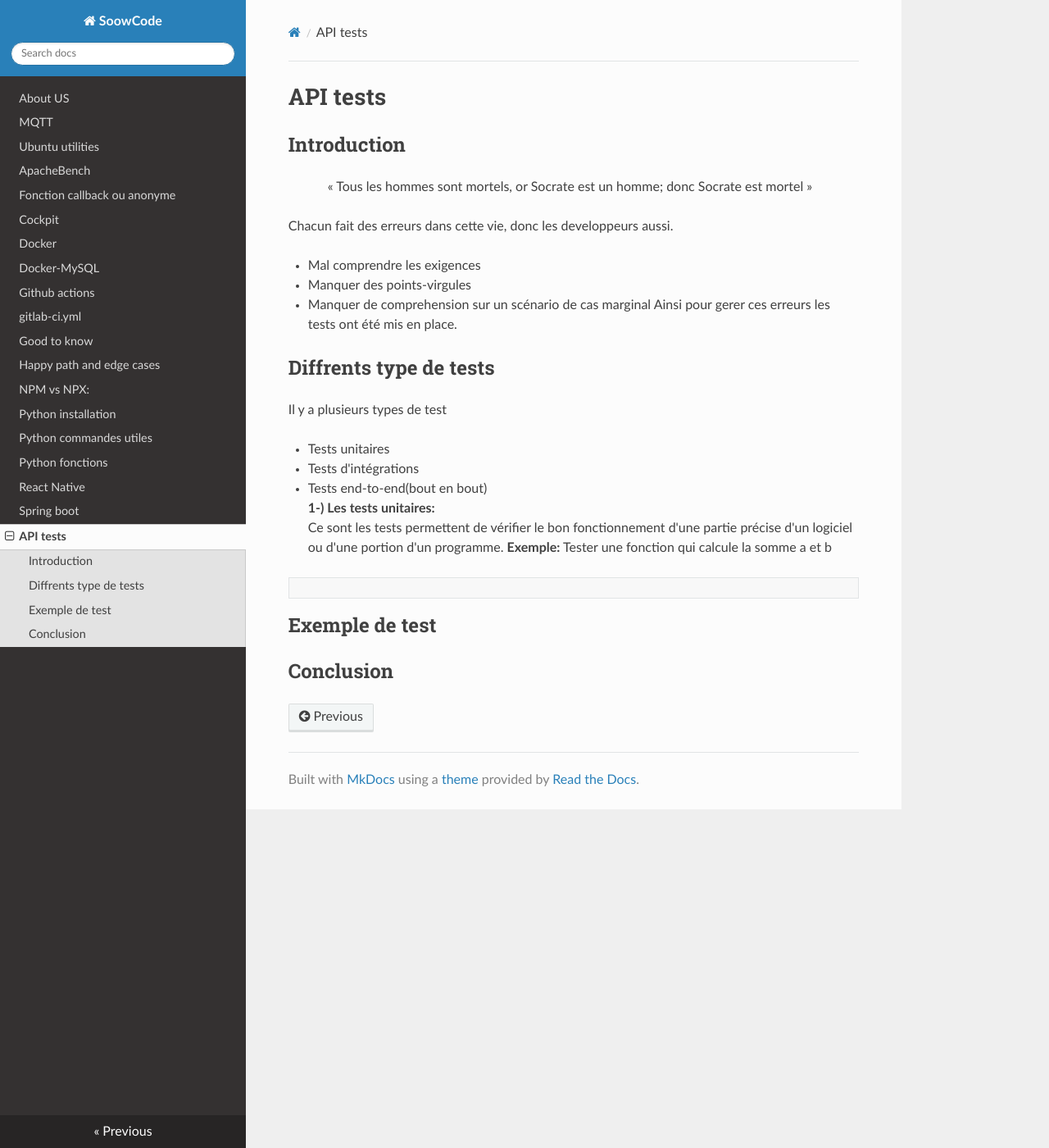
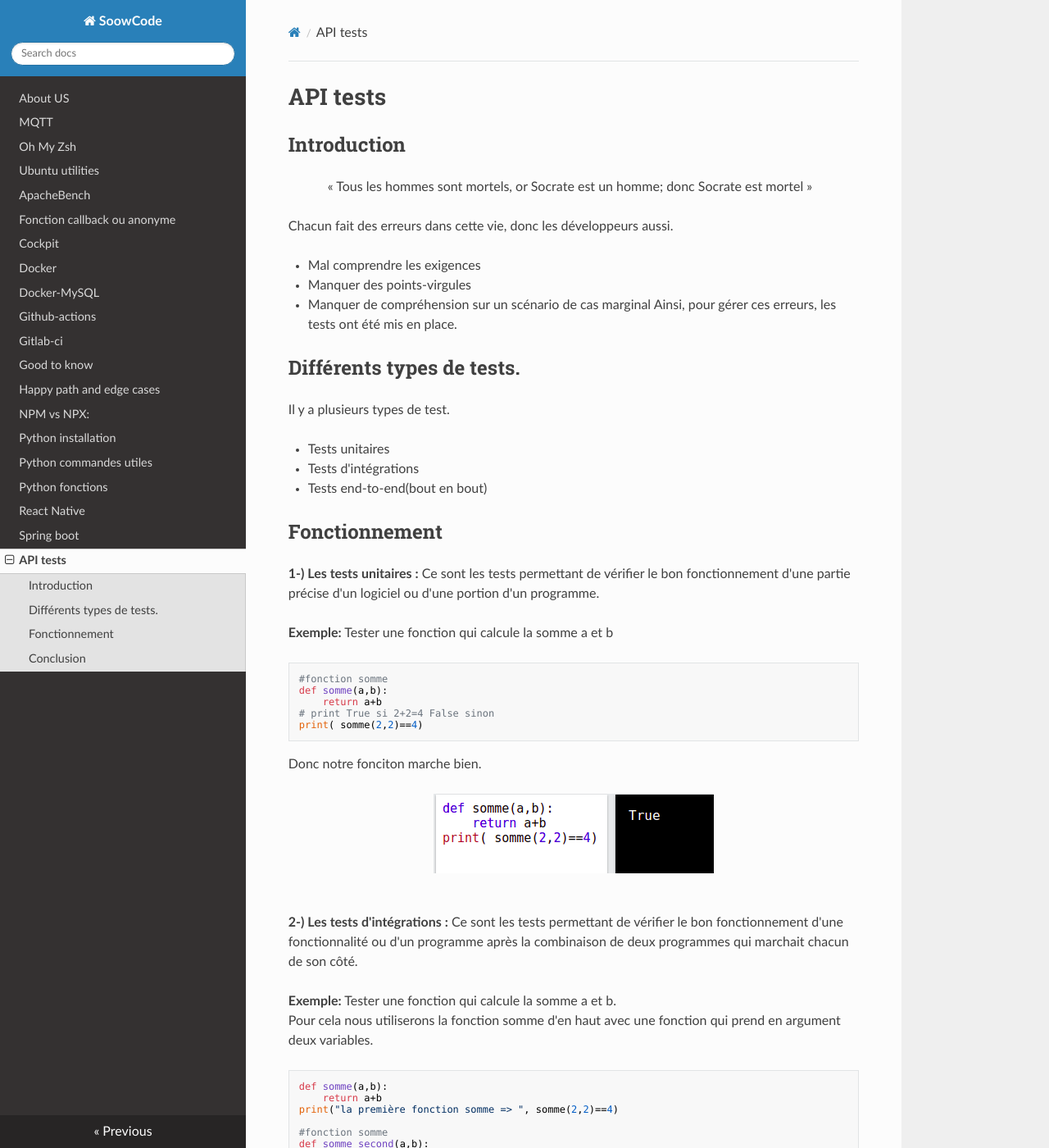
Before and after one commit to soowcode/soowcode.github.io, an MkDocs documentation site: the page built from docs/tests.md, in a window 1280 px wide and 1400 px high. Shown: the whole window at 82% size. Built offline with MkDocs 1.6.1, drawn with Linux system fonts in a browser that asks for light colours; nearby versions of some CDN libraries; some of the changed text lies outside the part shown.

````diff
--- a/docs/gitlab_ci.md
+++ b/docs/gitlab_ci.md
@@ -1,4 +1,4 @@
-# gitlab-ci.yml
+# Gitlab-ci
 <div style="text-align:center">
 <img src="../../img/gitlab.png" alt="drawing" style="width:45%; height:45%; margin-bottom:5% "/>
 
--- a/docs/tests.md
+++ b/docs/tests.md
@@ -3,23 +3,73 @@
 >> « Tous les hommes sont mortels, or Socrate est un homme; donc Socrate est mortel »
 
 
-Chacun fait des erreurs dans cette vie, donc les developpeurs aussi.
+Chacun fait des erreurs dans cette vie, donc les développeurs aussi.
 
 - Mal comprendre les exigences
 - Manquer des points-virgules
-- Manquer de comprehension sur un scénario de cas marginal
-Ainsi pour gerer ces erreurs les tests ont été mis en place.
-## Diffrents type de tests
-Il y a plusieurs types de test
+- Manquer de compréhension sur un scénario de cas marginal
+Ainsi, pour gérer ces erreurs, les tests ont été mis en place.
+
+## Différents types de tests.
+Il y a plusieurs types de test.
 
 - Tests unitaires
 - Tests d'intégrations
 - Tests end-to-end(bout en bout)
-**1-) Les tests unitaires:**
-Ce sont les tests permettent de vérifier le bon fonctionnement d'une partie précise d'un logiciel ou d'une portion d'un programme.
+
+## Fonctionnement
+
+**1-) Les tests unitaires :**
+Ce sont les tests permettant de vérifier le bon fonctionnement d'une partie précise d'un logiciel ou d'une portion d'un programme.
+
 **Exemple:**
 Tester une fonction qui calcule la somme a et b
+```python
+#fonction somme
+def somme(a,b):
+    return a+b
+# print True si 2+2=4 False sinon
+print( somme(2,2)==4)
 ```
+Donc notre fonciton marche bien.
+<div style="text-align:center">
+    <img src="../../img/units-test.png" alt="drawing" /> <br>
+</div>
+<br>
+
+
+**2-) Les tests d'intégrations :**
+Ce sont les tests permettant de vérifier le bon fonctionnement d'une fonctionnalité ou d'un programme après la combinaison de deux programmes qui marchait chacun de son côté.
+
+**Exemple:**
+Tester une fonction qui calcule la somme a et b.
+Pour cela nous utiliserons la fonction somme d'en haut avec une fonction qui prend en argument deux variables.
+
+```python
+def somme(a,b):
+    return a+b
+print("la première fonction somme => ", somme(2,2)==4)
+
+#fonction somme
+def somme_second(a,b):
+    return a+b
+# print True si 2+2=4 False sinon
+print("la deuxième fonction somme => ", somme_second(3,2)==5)
+
+print("la combinaison des deux fonctions donnera", somme_second(somme(2,2),2)==6)
+
 ```
-## Exemple de test
+Donc notre fonciton marche bien.
+<div style="text-align:center">
+    <img src="../../img/integration.png" alt="drawing" /> <br>
+</div>
+<br>
+
+> **NB:** Ce que nous venons de faire est d'intégrer la fonction somme dans le programme de somme_second et ça marche comme un "chef".
+
+
+
+**3-) Les tests end-to-end:**
+
+Comming soon sorry for the delay 🥺
 ## Conclusion
````
Also changed, not shown: docs/Ubuntu-Oh-my-zsh.md (added, +48 -0 lines), docs/github-actions.md (+1 -1 lines), docs/index.md (+10 -5 lines), docs/img/integration.png (added), docs/img/ohmyzsh.png (added), docs/img/units-test.png (added), 1 other file.
